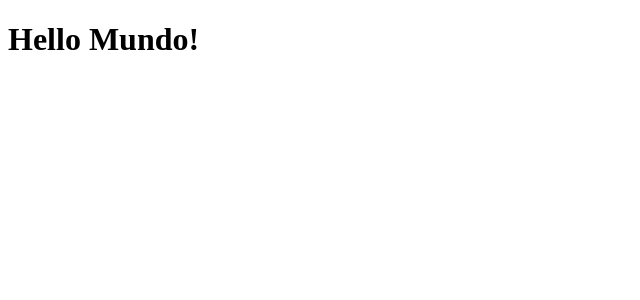
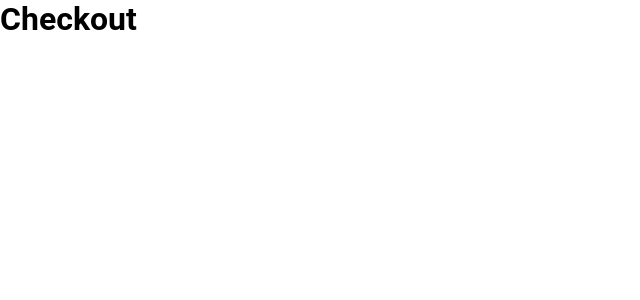
Before and after one commit to luisfscoelho/teste-4all, a React (Create React App) app: page /checkout in a window 1280 px wide. Shown: the top 300 px of the page, without its empty margins (0-640 px from the left). Built offline with nearby package versions, Linux system fonts and the light colour scheme.

Commit message:
base app

```diff
--- a/package.json
+++ b/package.json
@@ -12,7 +12,10 @@
     "@types/react-dom": "^16.9.8",
     "react": "^17.0.1",
     "react-dom": "^17.0.1",
+    "react-icons": "^4.1.0",
+    "react-router-dom": "^5.2.0",
     "react-scripts": "4.0.1",
+    "styled-components": "^5.2.1",
     "typescript": "^4.0.3",
     "web-vitals": "^0.2.4"
   },
@@ -41,6 +44,9 @@
     ]
   },
   "devDependencies": {
+    "@types/react-icons": "^3.0.0",
+    "@types/react-router-dom": "^5.1.7",
+    "@types/styled-components": "^5.1.7",
     "@typescript-eslint/eslint-plugin": "^4.14.1",
     "@typescript-eslint/parser": "^4.14.1",
     "eslint": "^7.2.0",
--- a/src/App.tsx
+++ b/src/App.tsx
@@ -1,10 +1,17 @@
 import React from 'react';
+import { BrowserRouter } from 'react-router-dom';
+
+import GlobalStyle from './styles/global';
+import Routes from './routes';
 
 function App() {
   return (
-    <div>
-      <h1>Hello Mundo!</h1>
-    </div>
+    <>
+      <BrowserRouter>
+        <Routes />
+      </BrowserRouter>
+      <GlobalStyle />
+    </>
   );
 }
 
--- /dev/null
+++ b/src/pages/Checkout/index.tsx
@@ -0,0 +1,11 @@
+import React from 'react';
+
+function Checkout() {
+  return (
+    <main>
+      <h1>Checkout</h1>
+    </main>
+  );
+}
+
+export default Checkout;
--- /dev/null
+++ b/src/pages/Home/index.tsx
@@ -0,0 +1,11 @@
+import React from 'react';
+
+function Home() {
+  return (
+    <main>
+      <h1>Home</h1>
+    </main>
+  );
+}
+
+export default Home;
--- /dev/null
+++ b/src/routes/index.tsx
@@ -0,0 +1,16 @@
+import React from 'react';
+import { Switch, Route } from 'react-router-dom';
+
+import Home from '../pages/Home';
+import Checkout from '../pages/Checkout';
+
+function Routes() {
+  return (
+    <Switch>
+      <Route path="/" exact component={Home} />
+      <Route path="/checkout" component={Checkout} />
+    </Switch>
+  );
+}
+
+export default Routes;
--- /dev/null
+++ b/src/styles/global.ts
@@ -0,0 +1,18 @@
+import { createGlobalStyle } from 'styled-components';
+
+export default createGlobalStyle`
+  * {
+    margin: 0;
+    padding: 0;
+    outline: 0;
+    box-sizing: 0;
+  }
+
+  button {
+    cursor: pointer;
+  }
+
+  body, input, button {
+    font: 16px Roboto, sans-serif;
+  }
+`;
```
Also changed, not shown: 2 other files (tests, documents, lock files or other folders).
